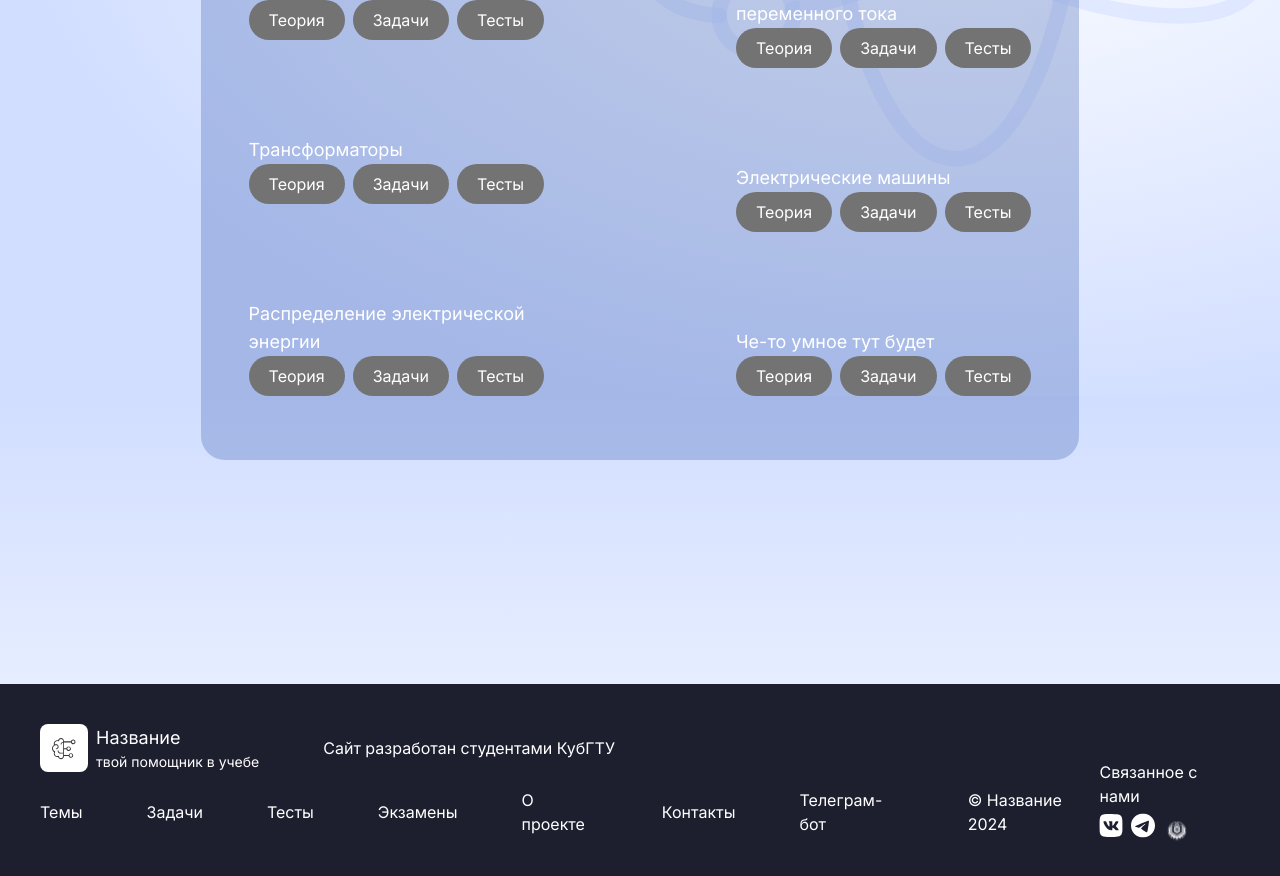
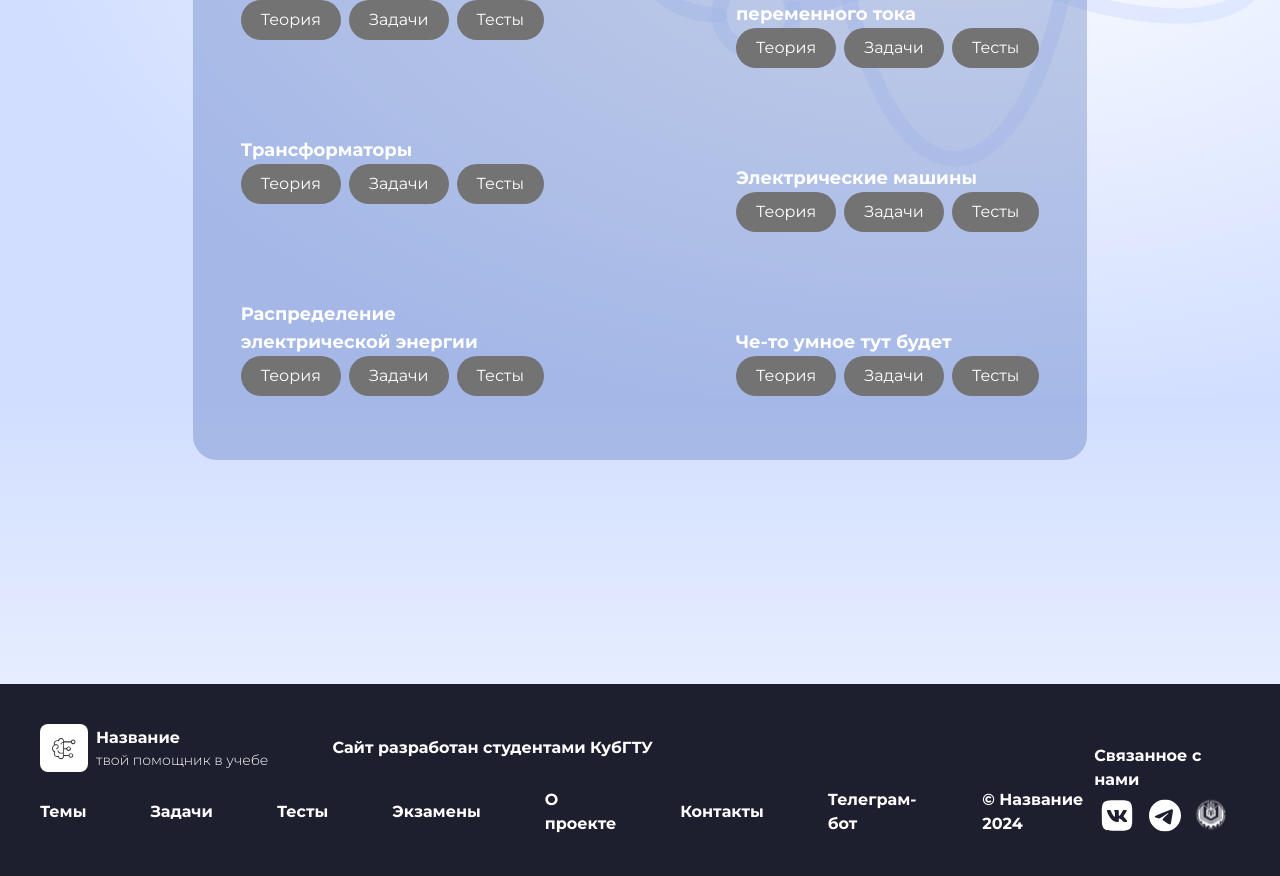
Before and after one commit to dmitsai/electronic-next, a Next.js app: page /theme in a window 1280 px wide. Shown: the part 700-1576 px from the top of the page. Built offline with nearby package versions, Linux system fonts and the light colour scheme.

Commit message:
[feat] feat fonts and refactor main page

```diff
--- a/src/app/layout.tsx
+++ b/src/app/layout.tsx
@@ -1,8 +1,12 @@
 import type { Metadata } from "next";
-import { Inter } from "next/font/google";
+import { Inter, Montserrat} from "next/font/google";
 import "./globals.css";
 const inter = Inter({ subsets: ["latin"] });
-
+const  montserrat = Montserrat({
+  subsets: ['latin'],
+  display: 'swap',
+  variable:'--font-montserrat'
+})
 export const metadata: Metadata = {
   title: "Create Next App",
   description: "Generated by create next app",
@@ -14,8 +18,8 @@ export default function RootLayout({
   children: React.ReactNode;
 }>) {
   return (
-    <html lang="en">
-      <body className={inter.className}>
+    <html lang="en" className={`${montserrat.variable}`}>
+      <body className={montserrat.className}>
       {children}
       </body>
     </html>
--- a/src/app/page.tsx
+++ b/src/app/page.tsx
@@ -22,8 +22,8 @@ export default function Home() {
     <main className={"flex min-h-screen flex-col items-center justify-center bg-main-top-img"}>
        <Header mode={HeaderMode.WHITE} />
       <div className={"flex flex-col items-center justify-center gap-y-4 pb-60 pt-96"}>
-          <p className={'text-3xl'}>Заряжай свой потенциал с электротехникой!</p>
-          <div className={"flex flex-col items-center justify-center"}>
+          <p className={'text-3xl font-extrabold'}>Заряжай свой потенциал с электротехникой!</p>
+          <div className={"flex flex-col items-center justify-center font-light"}>
             <p>Удобный сайт с полезными материалами для подготовки к экзаменам по </p>
             <p>электротехнике, электронике и схемотехнике, а также для самостоятельного изучения</p>
             <p> ключевых концепций электротехники в удобном формате.</p>
@@ -45,7 +45,7 @@ export default function Home() {
           </div>
       </div>
       <div className={'flex flex-col items-center justify-center bg-gradient-to-t  from-white to-bottom-start w-full  px-80 pb-60 pt-24 relative gap-y-52'}>
-        <div className={'flex flex-row gap-x-36 h-96'}>
+        <div className={'flex flex-row gap-x-36'}>
               <InfoCard placeholder={"Подготовка к парам и экзаменам"} icon={<BookIcon/>}>
                 <p>Наш сайт предлагает широкий выбор
                   материалов для подготовки к экзаменам по
@@ -59,7 +59,7 @@ export default function Home() {
 
 
           <InfoCard placeholder={"Самостоятельное обучение"} icon={<StudentsIcon/>}>
-            <p className="w-full text-justify">Мы предлагаем доступ к разнообразным
+            <p>Мы предлагаем доступ к разнообразным
                ресурсам, включая статьи, практические
                 задания и тесты для проверки знаний. Наш
                 ресурс разработан так, чтобы вы могли легко
@@ -71,9 +71,9 @@ export default function Home() {
         </div>
         <div className={'flex  text-black flex-row bg-telegram px-36 py-40 bg-no-repeat w-[1179px]'}>
           <div className={'flex flex-col w-full gap-y-5'}>
-              <p className="text-3xl">У нас есть телеграм-бот!</p>
+              <p className="text-3xl font-bold">У нас есть телеграм-бот!</p>
               <div className={'text-lg'}>
-              <p >Добавляй бота в беседу с одногруппниками или обращайся </p>
+              <p>Добавляй бота в беседу с одногруппниками или обращайся </p>
               <p>к нему для личного пользования. Бот быстро найдет ответ на</p>
               <p> интересующий тебя вопрос!</p>
               </div>
--- a/src/components/Category/ui/Category.tsx
+++ b/src/components/Category/ui/Category.tsx
@@ -9,7 +9,7 @@ export const Category:React.FC<CategoryProps>= ({placeholder,hrefTheory})=> {
 
     return (
         <div className={`flex flex-col`}>
-            <p className={`text-lg`}>{placeholder}</p>
+            <p className={`text-lg font-bold`}>{placeholder}</p>
             <div className={'flex flex-row gap-x-2 items-center'}>
             <Activity placeholder={"Теория"} href={hrefTheory}/>
             <Activity placeholder={"Задачи"}/>
--- a/src/components/Footer/ui/Footer.tsx
+++ b/src/components/Footer/ui/Footer.tsx
@@ -14,13 +14,13 @@ export const Footer = () => {
                             <IconLogo />
                         </div>
                         <div className={'flex flex-col justify-start'}>
-                            <p className='text-lg'>Название</p>
-                            <p className='text-sm'>твой помощник в учебе</p>
+                            <p className='font-bold'>Название</p>
+                            <p className='text-sm font-light'>твой помощник в учебе</p>
                         </div>
                     </div>
-                    <p>Сайт разработан студентами КубГТУ</p>
+                    <p className='font-bold'>Сайт разработан студентами КубГТУ</p>
                 </div>
-               <div className={'flex flex-row items-center gap-x-16'}>
+               <div className={'flex flex-row items-center gap-x-16 font-bold'}>
                     <p>
                         Темы
                     </p>
@@ -47,16 +47,18 @@ export const Footer = () => {
                     </p>
                </div>
             </div>
-            <div className={'flex flex-col justify-end '}>
-                <p>Связанное с нами</p>
-                <div className={'flex flex-row gap-x-2'}>
-                    <div  className = {'flex w-6 h-6'}>
+            <div className={'flex flex-col justify-end items-center'}>
+                <p className='font-bold'>Связанное с нами</p>
+                <div className={'flex flex-row gap-x-2 items-center'}>
+                    <div className={'flex flex-row items-center gap-x-4'}>
+                    <div  className = {'flex w-8 h-8'}>
                         <VkLogo/>
                     </div>
-                    <div  className = {'flex w-6 h-6'}>
+                    <div  className = {'flex w-8 h-8'}>
                         <TgLogo />
                     </div>
-                    <div  className = {'flex w-7 h-7'}>
+                    </div>
+                    <div className = {'flex w-11 h-11'}>
                         <Emblem />
                     </div>
                 </div>
--- a/src/components/Header/ui/Header.tsx
+++ b/src/components/Header/ui/Header.tsx
@@ -26,11 +26,11 @@ export const Header:React.FC<HeaderProps> = ({mode}) => {
 
                     }
                     <div className={'flex flex-col justify-start'}>
-                        <p className='text-lg'>Название</p>
-                        <p className='text-sm'>твой помощник в учебе</p>
+                        <p className='text-lg font-extrabold'>Название</p>
+                        <p className='text-sm font-light'>твой помощник в учебе</p>
                     </div>
                 </div>
-                <div className={'flex flex-row items-center gap-x-16'}>
+                <div className={'flex flex-row items-center gap-x-16 font-extrabold'}>
                     <p>
                         Темы
                     </p>
--- a/src/components/InfoCard/ui/InfoCard.tsx
+++ b/src/components/InfoCard/ui/InfoCard.tsx
@@ -10,12 +10,12 @@ interface InfoCardProps {
 export const InfoCard: React.FC<InfoCardProps> = ({ placeholder, children, icon }) => {
     return (
         <div className="flex flex-col relative justify-center items-center w-full">
-            <div className="flex absolute z-30 w-28 h-28 rounded-full items-center justify-center -top-7 right-1/2 transform translate-x-1/2">
+            <div className="flex absolute z-30 w-28 h-28 rounded-full items-center justify-center -top-14 right-1/2 transform translate-x-1/2">
                 {icon}
             </div>
-            <div className="flex flex-col rounded-xl bg-white pt-24 pb-14 px-12 gap-y-5 text-black relative justify-center items-center h-80">
-                <p className="text-lg">{placeholder}</p>
-                <div className="flex flex-col text-black items-center w-full">
+            <div className="flex flex-col rounded-xl bg-white pt-24 pb-14 px-12 gap-y-5 text-black relative justify-center items-center ">
+                <p className="text-lg font-bold">{placeholder}</p>
+                <div className="flex flex-col text-black items-center w-full text-justify">
                     {children}
                 </div>
             </div>
--- a/src/components/NavInput/ui/NavInput.tsx
+++ b/src/components/NavInput/ui/NavInput.tsx
@@ -23,7 +23,7 @@ export const NavInput: React.FC<NavInputProps> = ({ href, exact = false, classNa
             href={href}
             className={`flex h-12 w-full rounded-full border px-7 text-xs outline-none justify-between items-center bg-white text-black ${isActive ? 'border-header-blue' : 'border-white' } ${className}`}
         >
-            <p className={`flex transform transition-all`}>Найти...</p>
+            <p className={`flex transform transition-all text-lg text-gray-300 font-normal`}>Найти...</p>
            <SearchIcon  className={`h-4 w-4 stroke-gray-600   transform transition-all`}/>
         </Link>
     );
--- a/tailwind.config.ts
+++ b/tailwind.config.ts
@@ -14,7 +14,7 @@ const config: Config = {
           "conic-gradient(from 180deg at 50% 50%, var(--tw-gradient-stops))",
           "main-top-img" : "url('../assets/icons/bg.svg')",
           'telegram': "url('../assets/icons/tg-bg.svg')",
-          'theme-bg': "url(../assets/icons/theme-bg.svg)",
+          'theme-bg': "url('../assets/icons/theme-bg.svg')",
 
       },
       colors: {
@@ -27,6 +27,9 @@ const config: Config = {
         'btn-blue':'#3E5DAF',
         'footer':'#1D1F2F',
 
+      },
+      fontFamily: {
+        montserrat: ['var(--font-montserrat)'],
       }
     },
   },
```
